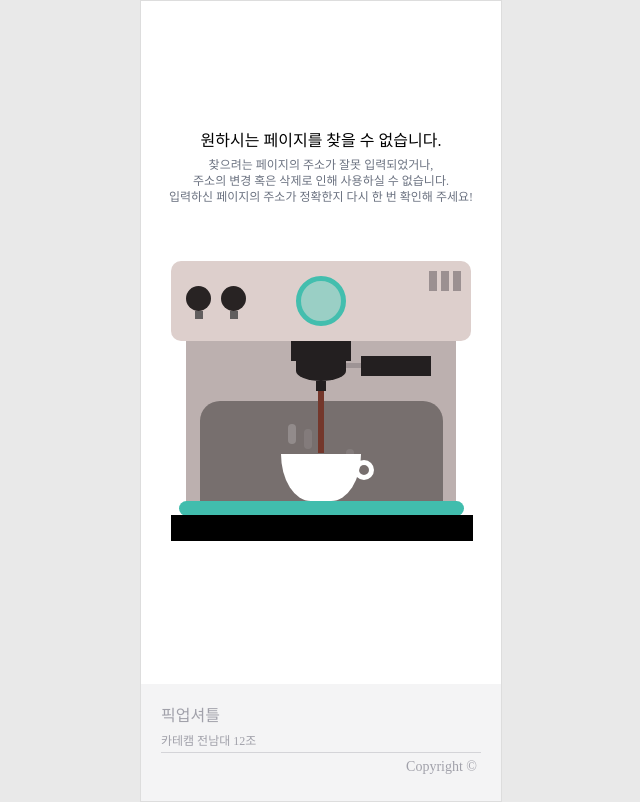
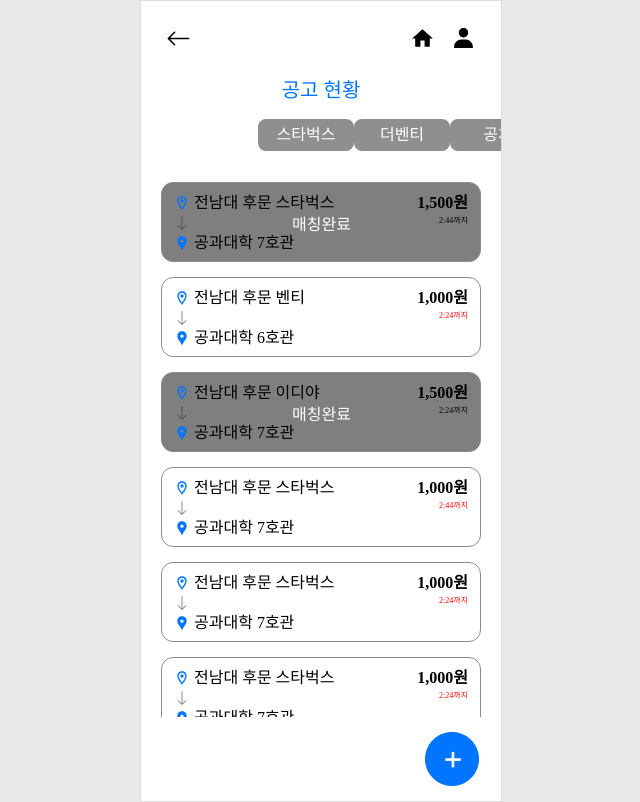
Before and after one commit to Step3-kakao-tech-campus/Team12_FE, a React (Create React App) app: page /articles in a window 1280 px wide. Shown: the whole page, without its empty margins (320-960 px from the left). Built offline with nearby package versions, Linux system fonts and the light colour scheme; a web font is replaced by a local one.

Commit message:
[style] : 공고 현황 페이지 좌우 스크롤 적용 및 CSS 수정
- CSS 중 whitespace-nowrap 속성을 이용하여 좌우 스크롤 적용
- global.css에서 scrollbar CSS를 수정하여 스크롤바 자체의 UI 수정

```diff
--- a/src/App.js
+++ b/src/App.js
@@ -4,6 +4,7 @@ import LoginPage from './pages/LoginPage';
 import KakaoOuathPage from './pages/KakaoOuathPage';
 import StartPostPage from './pages/StartPostPage';
 import ErrorPage from './pages/ErrorPage';
+import PostListPage from './pages/PostListPage';
 import './global.css';
 
 function App() {
@@ -13,6 +14,7 @@ function App() {
         <Route path="/" element={<HomePage />} />
         <Route path="/login" element={<LoginPage />} />
         <Route path="/login/kakao" element={<KakaoOuathPage />} />
+        <Route path="/articles" element={<PostListPage />} />
         <Route path="/start-post" element={<StartPostPage />} />
         <Route path="/*" element={<ErrorPage />} />
       </Routes>
--- a/src/components/atoms/Card.jsx
+++ b/src/components/atoms/Card.jsx
@@ -10,17 +10,25 @@ const Card = ({
   pickupLocation = '픽업 위치',
   pickupTip = 3000,
   deadline = 1696992289,
+  match = false,
   to = './',
 }) => {
+  const arrowColor = {
+    color: match ? '#555555' : '#8B8B8B',
+  };
+
   return (
-    <Link to={to}>
-      <div className="w-80 h-20 rounded-xl border-[#8B8B8B] border my-4 py-2 px-3 flex justify-between">
+    <div
+      className={`w-80 h-20 rounded-xl border-[#8B8B8B] border m-auto my-[15px]
+      ${match ? 'bg-[#000000]/50' : ''}`}
+    >
+      <Link to={match ? './' : to} className={`flex justify-between py-2 px-3 ${match ? 'cursor-default' : ''}`}>
         <div>
           <div className="flex items-center">
             <MdOutlineLocationOn className="mr-1" style={{ color: '#0075FF' }} />
             {orderLocation}
           </div>
-          <BsArrowDown style={{ color: '8B8B8B' }} />
+          <BsArrowDown style={arrowColor} />
           <div className="flex items-center">
             <MdLocationPin className="mr-1" style={{ color: '#0075FF' }} />
             {pickupLocation}
@@ -28,10 +36,16 @@ const Card = ({
         </div>
         <div className="flex flex-col">
           <div className="grid justify-items-end text-[1rem] font-bold">{`${comma(pickupTip)}원`}</div>
-          <div className="grid justify-items-end text-[0.5rem] text-[#FF0000]">{date(deadline)}</div>
+          <div
+            className={`grid justify-items-end text-[0.5rem]
+            ${match ? 'text-[#000]' : 'text-[#FF0000]'} `}
+          >
+            {date(deadline)}
+          </div>
         </div>
-      </div>
-    </Link>
+      </Link>
+      {match ? <div className="text-[#fff] relative bottom-[50px] left-[130px] font-medium">매칭완료</div> : ''}
+    </div>
   );
 };
 
--- a/src/components/molecules/Cards.jsx
+++ b/src/components/molecules/Cards.jsx
@@ -11,7 +11,7 @@ const Cards = ({ articles }) => {
           pickupTip={article.tip}
           deadline={article.finishedAt}
           match={article.match}
-          to={`/articles/before/${article.boardId}`}
+          to={`/articles/${article.boardId}`}
         />
       ))}
     </div>
--- a/src/components/molecules/FilterForm.jsx
+++ b/src/components/molecules/FilterForm.jsx
@@ -3,10 +3,16 @@ import Button from '../atoms/Button';
 
 const FilterForm = () => {
   return (
-    <div className="px-[21px] mt-[15px] h-8">
-      <Button width="w-[96px]">스타벅스</Button>
+    <div className="px-[21px] mt-[15px] w-[360px] h-12 whitespace-nowrap overflow-x-auto overflow-y-hidden">
+      <Button width="w-[96px]">All</Button>
+      <Button width="w-[96px]" bgColor="bg-[#8F8F8F]" margin="ml-[8px]">
+        스타벅스
+      </Button>
       <Button width="w-[96px]" bgColor="bg-[#8F8F8F]" margin="ml-[8px]">
         더벤티
+      </Button>
+      <Button width="w-[96px]" bgColor="bg-[#8F8F8F]" margin="ml-[8px]">
+        공차
       </Button>
       <Button width="w-[96px]" bgColor="bg-[#8F8F8F]" margin="ml-[8px]">
         이디야
--- a/src/global.css
+++ b/src/global.css
@@ -1,6 +1,28 @@
 @tailwind base;
 @tailwind components;
 @tailwind utilities;
+
+/* width */
+::-webkit-scrollbar {
+  width: 5px;
+  height: 5px;
+}
+
+/* Track */
+::-webkit-scrollbar-track {
+  background: #f1f1f1;
+}
+
+/* Handle */
+::-webkit-scrollbar-thumb {
+  background: #888;
+  border-radius: 10px;
+}
+
+/* Handle on hover */
+::-webkit-scrollbar-thumb:hover {
+  background: #555;
+}
 
 @font-face {
   font-family: 'Pretendard-Regular';
--- a/src/pages/PostListPage.jsx
+++ b/src/pages/PostListPage.jsx
@@ -1,7 +1,6 @@
 import React from 'react';
 import { useNavigate } from 'react-router-dom';
 import ArticleNav from '../components/atoms/ArticleNav';
-import Card from '../components/atoms/Card';
 import Cards from '../components/molecules/Cards';
 import FilterForm from '../components/molecules/FilterForm';
 import WritePostIcon from '../assets/images/postWrite.png';
@@ -27,11 +26,11 @@ const PostListPage = () => {
     },
     {
       boardId: 6,
-      shopName: '전남대 후문 스타벅스',
+      shopName: '전남대 후문 이디야',
       destination: '공과대학 7호관',
       finishedAt: 1696040640,
       tip: 1500,
-      match: false,
+      match: true,
     },
     {
       boardId: 5,
@@ -44,6 +43,30 @@ const PostListPage = () => {
     {
       boardId: 4,
       shopName: '전남대 후문 스타벅스',
+      destination: '공과대학 7호관',
+      finishedAt: 1696040640,
+      tip: 1000,
+      match: false,
+    },
+    {
+      boardId: 3,
+      shopName: '전남대 후문 스타벅스',
+      destination: '공과대학 7호관',
+      finishedAt: 1696040640,
+      tip: 1000,
+      match: false,
+    },
+    {
+      boardId: 2,
+      shopName: '전남대 후문 이디야',
+      destination: '공과대학 7호관',
+      finishedAt: 1696040640,
+      tip: 1000,
+      match: true,
+    },
+    {
+      boardId: 1,
+      shopName: '전남대 후문 이디야',
       destination: '공과대학 7호관',
       finishedAt: 1696040640,
       tip: 1000,
@@ -62,13 +85,10 @@ const PostListPage = () => {
       <ArticleNav />
       <div className="text-center text-blue text-xl">공고 현황</div>
       <FilterForm />
-      <div className="h-[550px] overflow-scroll scrollbar-hide">
-        {/* 여기에 있는 2개의 Card 컴포넌트는 매칭 o/x에 따른 예시를 보여주기 위해 임시로 넣었습니다 */}
-        <Card match />
-        <Card />
+      <div className="h-[550px] overflow-y-auto overflow-x-hidden scrollbar-hide">
         <Cards articles={data} />
       </div>
-      <div className="flex flex-row-reverse p-[23px]">
+      <div className="flex flex-row-reverse h-[84px] items-center px-[22px]">
         <img className="cursor-pointer" onClick={goWritePost} src={WritePostIcon} alt="공고 쓰기" />
       </div>
     </div>
```
